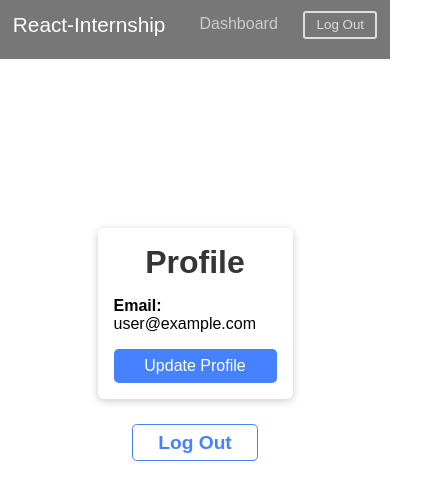
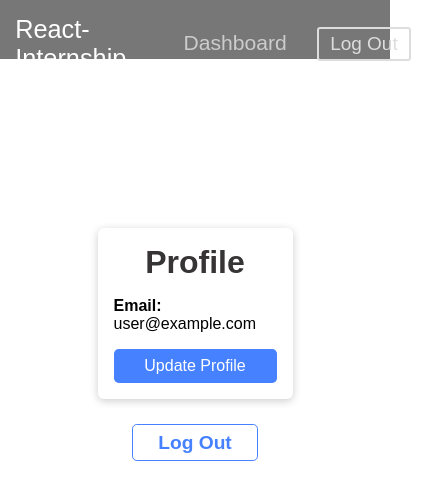
Before and after one commit to ModernCoDev/internship-react, a React (Create React App) app: page /dashboard in a window 390 px wide. Shown: the top 500 px of the page, 426 px wide, since content can reach past the window. Built offline with nearby package versions, Linux system fonts and the light colour scheme; no server answers; sample sign-in values are in the browser's storage.

Commit message:
add header responsivity

```diff
--- a/src/layouts/Header/Navbar.module.css
+++ b/src/layouts/Header/Navbar.module.css
@@ -2,6 +2,7 @@
   background-color: #777;
   width: 100%;
   height: 7vh;
+  font-size: 2.5vh;
 }
 
 .navbar ul {
@@ -13,7 +14,7 @@
 
 .navbar li {
   display: inline;
-  margin: 0.8rem;
+  margin: 1.8vh;
 }
 
 .navbar a {
@@ -22,5 +23,5 @@
 }
 
 .logo {
-  font-size: 1.3rem;
+  font-size: 3vh;
 }
--- a/src/layouts/Header/SignedInLinks.module.css
+++ b/src/layouts/Header/SignedInLinks.module.css
@@ -2,7 +2,9 @@
   display: inline;
   border: 2px solid #ddd;
   border-radius: 0.2rem;
-  padding: 0.3rem 0.7rem;
+  /* padding: 0.3rem 0.7rem; */
+  font-size: 0.9em;
+  padding: 0.5vh 1.3vh;
   background-color: inherit;
   color: #ddd;
   cursor: pointer;
```
Also changed, not shown: src/layouts/Header/logo.png (deleted).
